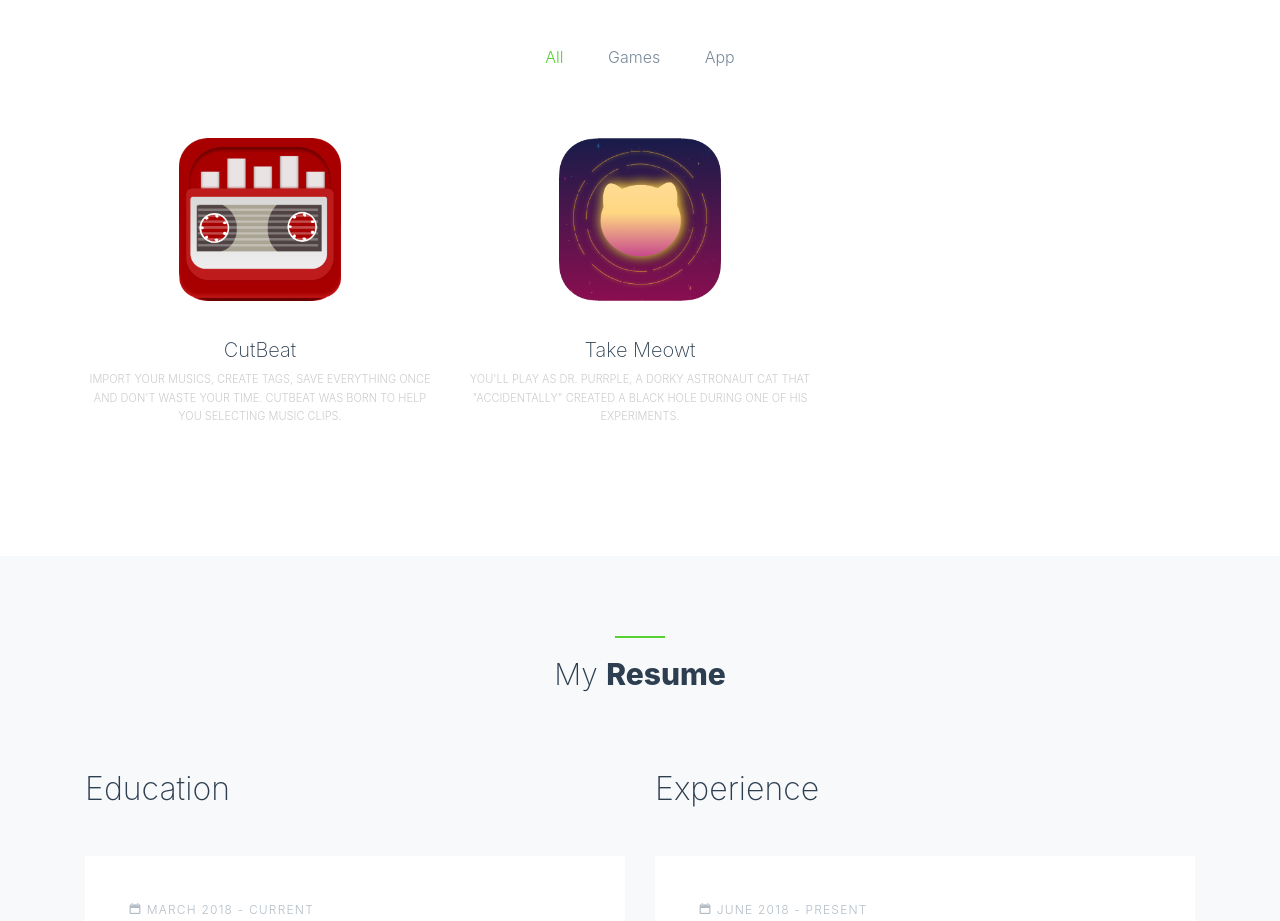
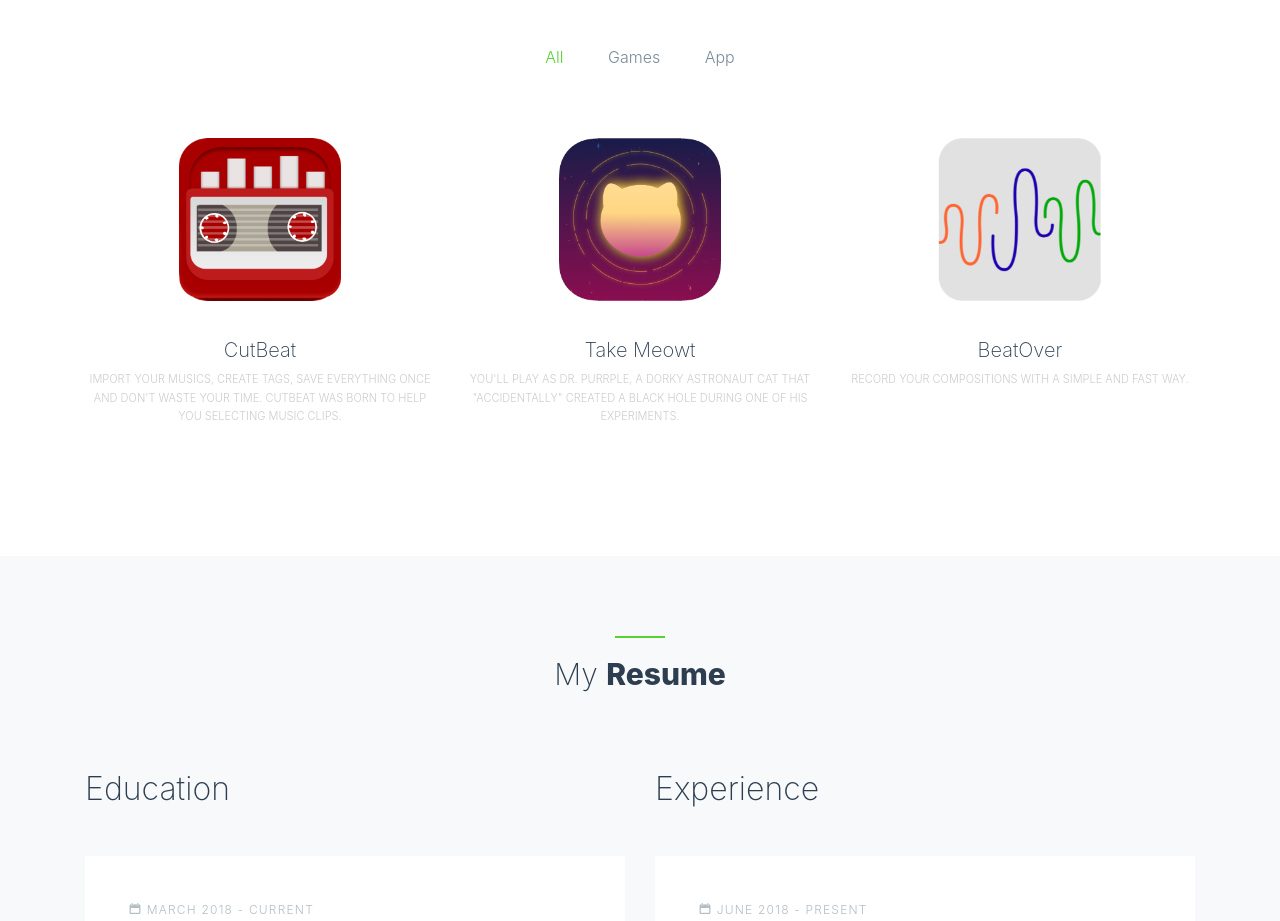
Before and after one commit to JVTribuzy/JVTribuzy.github.io, a plain HTML site: page index.html in a window 1280 px wide. Shown: the part 1760-2681 px from the top of the page. Drawn offline with nearby package versions, Linux system fonts and the light colour scheme; some packages are replaced by stand-ins of ours; no server answers; files whose address does not match are found by name.

Commit message:
Beat Over added

```diff
--- a/index.html
+++ b/index.html
@@ -119,7 +119,7 @@
 
                 <div class="p-inner">
                   <h4>CutBeat</h4>
-                  <div class="cat">Import your musics, create tags, save everything once and don't
+                  <div class="cat" font="12">Import your musics, create tags, save everything once and don't
                      waste your time. CutBeat was born to help you selecting music clips.</div>
                   </div>
                 </div>
@@ -140,7 +140,23 @@
                       <div class="cat" font="12">You'll play as Dr. Purrple, a dorky astronaut cat that "accidentally" created a black hole during one of his experiments.</div>
                     </div>
                   </div>
-                  <!-- Other item -->
+                    <div class="single-portfolio col-sm-4 all app col">
+                      <div class="relative">
+                        <div class="thumb">
+                          <div class="overlay overlay-bg"></div>
+                            <a href="https://apps.apple.com/br/app/beatover/id1480818540" target="_blank">
+                              <img class="image img-fluid" src="images/app-icons/beat-over-icon.png" alt="">
+                            </a>
+                          </div>
+                        </div>
+
+                        <div class="p-inner">
+                          <h4>BeatOver</h4>
+                          <div class="cat" font="12">Record your compositions with a simple and fast way.</div>
+                        </div>
+                      </div>
+                      <!-- Other item -->
+                    </div>
                 </div>
               </div>
             </div>
```
Also changed, not shown: images/app-icons/beat-over-icon.png (added), 2 other files.
